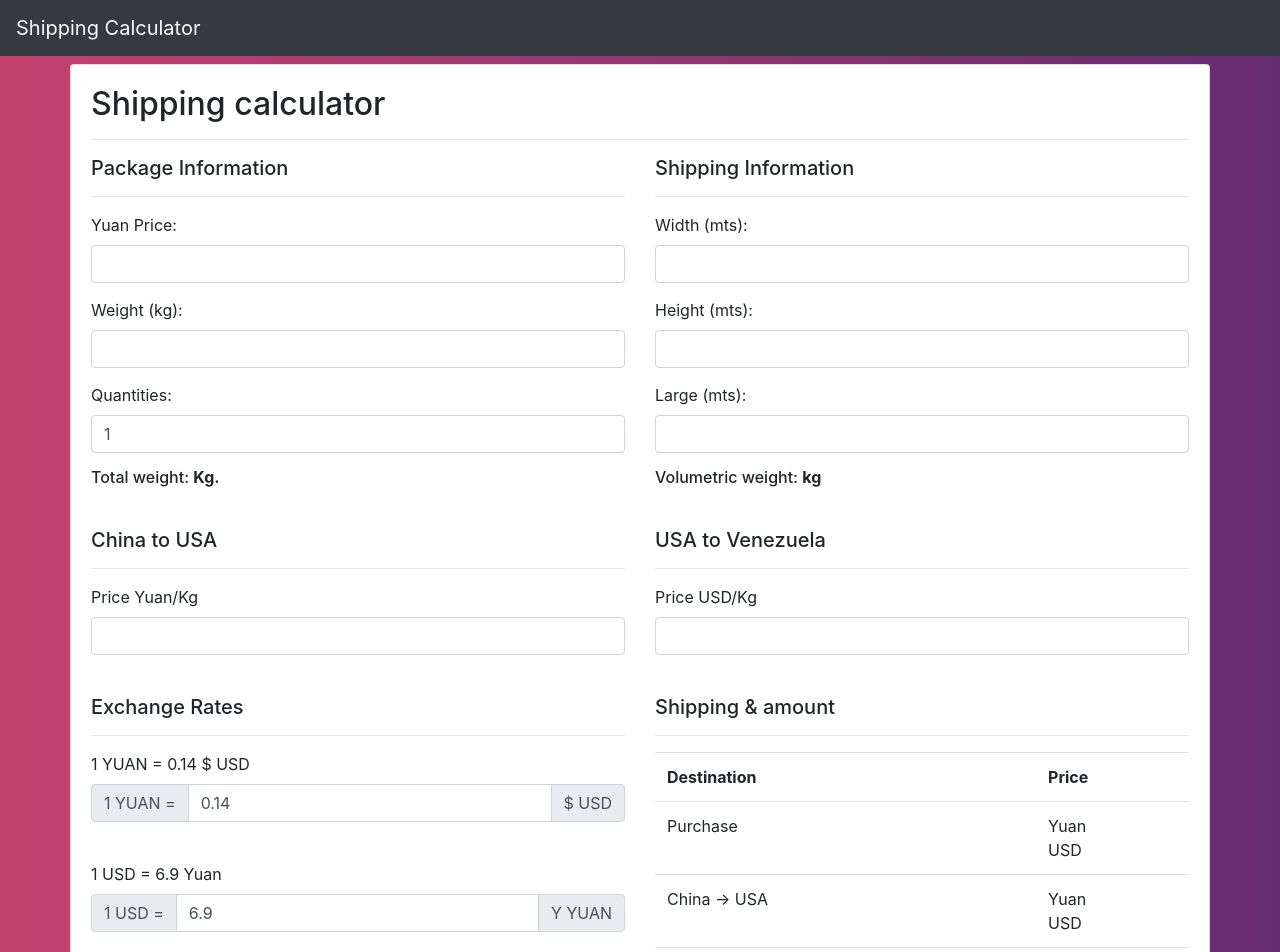
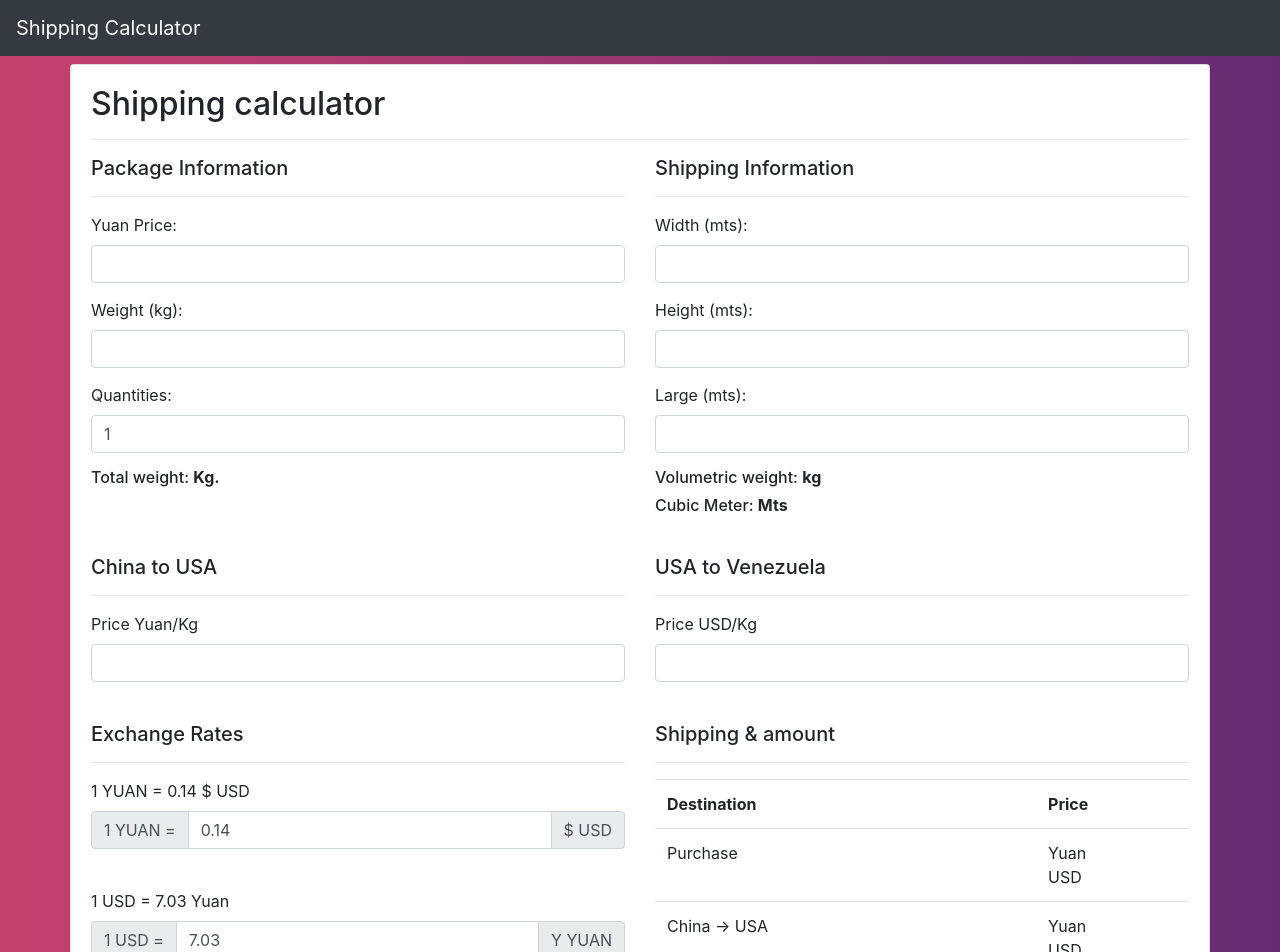
Before and after one commit to Helg18/angular-shipping-calculator, an Angular app: page / in a window 1280 px wide. Shown: the top 952 px of the page. Built offline with nearby package versions, Linux system fonts and the light colour scheme.

Commit message:
Adding Cubic Meter Support

```diff
--- a/src/app/app.component.html
+++ b/src/app/app.component.html
@@ -35,6 +35,7 @@
               <label for="large">Large (mts): </label>
               <input type="number" id="large" class="form-control" [(ngModel)]="shipping.large" (change)="initialPoint()">
               <h6>Volumetric weight: <strong>{{ shipping.totalVolumetricWeight }} kg</strong></h6>
+              <h6>Cubic Meter: <strong>{{ shipping.totalcubicMeter }} Mts</strong></h6>
             </div>
           </div>
         </div>
--- a/src/app/app.component.ts
+++ b/src/app/app.component.ts
@@ -14,6 +14,7 @@ export class AppComponent {
   initialPoint() {
     this.setTotalHeight();
     this.setVolumetricWeight();
+    this.setCubicMeter();
     this.setPurchase();
     this.setTotalChinaToUsa();
     this.setTotalUsaToVzla();
@@ -21,7 +22,7 @@ export class AppComponent {
     this.setUnitCost();
   }
 
-  // Calulate total Weight
+  // Calculate total Weight
   setTotalHeight() {
     this.shipping.totalWeight = this.shipping.weight * this.shipping.quantities;
   }
@@ -30,6 +31,13 @@ export class AppComponent {
   setVolumetricWeight() {
     this.shipping.volumetricWeight = ((this.shipping.height * this.shipping.width * this.shipping.large) / 0.5) * 100;
     this.shipping.totalVolumetricWeight = Math.ceil(this.shipping.volumetricWeight * this.shipping.quantities);
+  }
+
+  // Calculate Cubic meter
+  setCubicMeter() {
+    this.shipping.cubicMeter = (this.shipping.height * this.shipping.width * this.shipping.large);
+    const t = this.shipping.cubicMeter * this.shipping.units;
+    this.shipping.totalcubicMeter = (Math.round(t * 100) / 100) * this.shipping.quantities;
   }
 
   // Convert yuan to usd
@@ -48,8 +56,8 @@ export class AppComponent {
     this.shipping.purchaseUsd = this.convertYuanToUsd(this.shipping.purchaseYuan);
   }
 
-  // Calculate bigest Weight
-  calculateBigestWeight() {
+  // Calculate biggest Weight
+  calculateBiggestWeight() {
     if (this.shipping.totalWeight > this.shipping.totalVolumetricWeight) {
       return  this.shipping.totalWeight;
     } else {
@@ -59,14 +67,14 @@ export class AppComponent {
 
   // Calculate China to USA
   setTotalChinaToUsa() {
-    const grandWeight = this.calculateBigestWeight();
+    const grandWeight = this.calculateBiggestWeight();
     this.shipping.usaYuan = grandWeight * this.shipping.ctuPrice;
     this.shipping.usaUsd = this.convertYuanToUsd(this.shipping.usaYuan);
   }
 
   // Calculate USA to Vzla
   setTotalUsaToVzla() {
-    const grandWeight = this.calculateBigestWeight();
+    const grandWeight = this.calculateBiggestWeight();
     this.shipping.vzlaUsd = this.shipping.utvPrice * grandWeight;
     this.shipping.vzlaYuan = this.convertUsdToYuan(this.shipping.vzlaUsd);
   }
--- a/src/app/models/shipping.ts
+++ b/src/app/models/shipping.ts
@@ -1,6 +1,6 @@
 export class Shipping {
   // 1 USD = xx YUAN
-  usdYuan = 6.9;
+  usdYuan = 7.03;
 
   // 1 YUAN = xx USD
   yuanUsd = 0.14;
@@ -9,12 +9,14 @@ export class Shipping {
   price: number;
   weight: number;
   quantities = 1;
+  units = 1;
 
   // Measurements Information
   width: number;
   large: number;
   height: number;
   volumetricWeight: number;
+  cubicMeter: number;
 
   // China to USA price
   ctuPrice: number;
@@ -33,6 +35,7 @@ export class Shipping {
   yuanGrandTotal: number;
   totalWeight: number;
   totalVolumetricWeight: number;
+  totalcubicMeter: number;
   unitCostUsd: number;
   unitCostYuan: number;
 }
```
